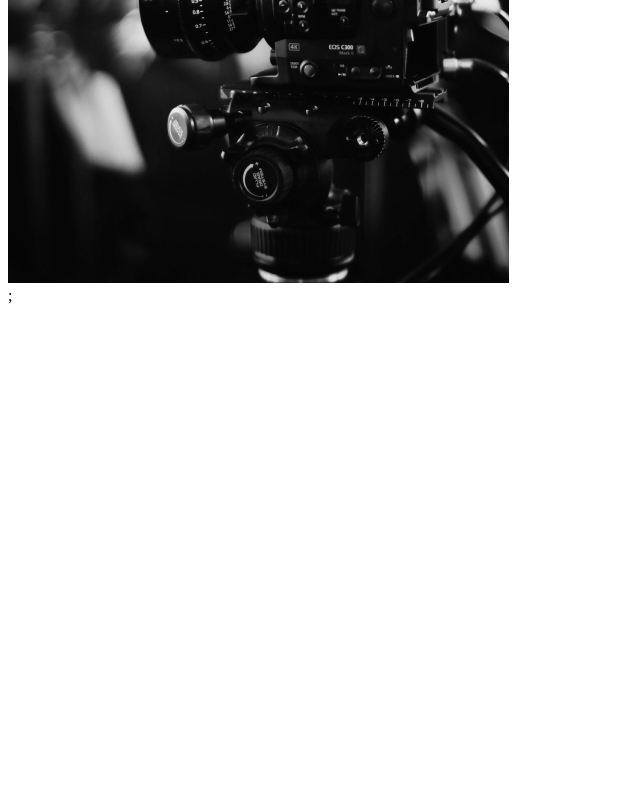
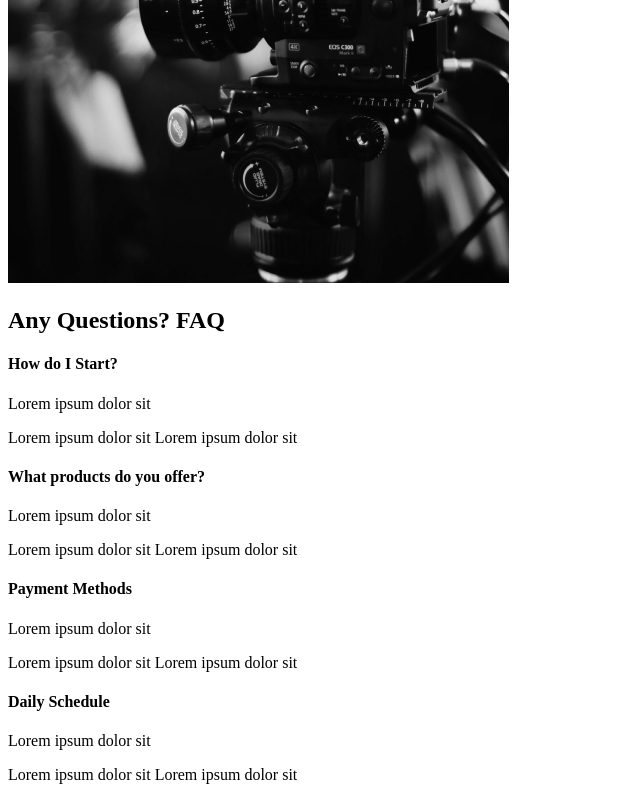
Before and after one commit to Vimalan1995/portfolio, a React (Create React App) app: page / in a window 1280 px wide. Shown: the part 2099-2899 px from the top of the page, without its empty margins (0-640 px from the left). Before the commit the page ends 2412 px from the top, so only its background shows below. Built offline with nearby package versions, Linux system fonts and the light colour scheme.

Commit message:
add FAQ section

```diff
--- /dev/null
+++ b/src/components/FaqSection.js
@@ -0,0 +1,41 @@
+import React from "react";
+
+const FaqSection = () => {
+  return (
+    <div className="faq">
+      <h2>
+        Any Questions? <span>FAQ</span>
+      </h2>
+      <div className="question">
+        <h4>How do I Start?</h4>
+        <div className="answer">
+            <p>Lorem ipsum dolor sit</p>
+            <p>Lorem ipsum dolor sit Lorem ipsum dolor sit</p>
+        </div>
+      </div>
+      <div className="question">
+        <h4>What products do you offer?</h4>
+        <div className="answer">
+            <p>Lorem ipsum dolor sit</p>
+            <p>Lorem ipsum dolor sit Lorem ipsum dolor sit</p>
+        </div>
+      </div>
+      <div className="question">
+        <h4>Payment Methods</h4>
+        <div className="answer">
+            <p>Lorem ipsum dolor sit</p>
+            <p>Lorem ipsum dolor sit Lorem ipsum dolor sit</p>
+        </div>
+      </div>
+      <div className="question">
+        <h4>Daily Schedule</h4>
+        <div className="answer">
+            <p>Lorem ipsum dolor sit</p>
+            <p>Lorem ipsum dolor sit Lorem ipsum dolor sit</p>
+        </div>
+      </div>
+    </div>
+  );
+};
+
+export default FaqSection;
--- a/src/pages/AboutUs.js
+++ b/src/pages/AboutUs.js
@@ -2,12 +2,14 @@ import React from "react";
 //page components
 import AboutSection from "../components/AboutSection";
 import ServicesSection from "../components/ServicesSection";
+import FaqSection from "../components/FaqSection";
 //if you dont want to use div use <> instead
 const AboutUs = () => {
   return (
     <>
       <AboutSection />
-      <ServicesSection />;
+      <ServicesSection />
+      <FaqSection />
     </>
   );
 };
```
